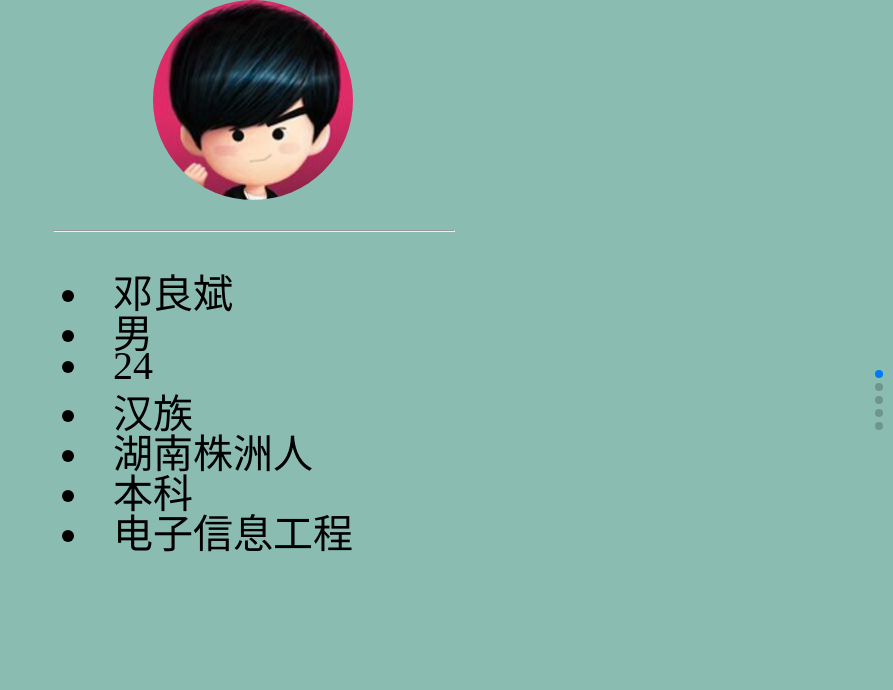
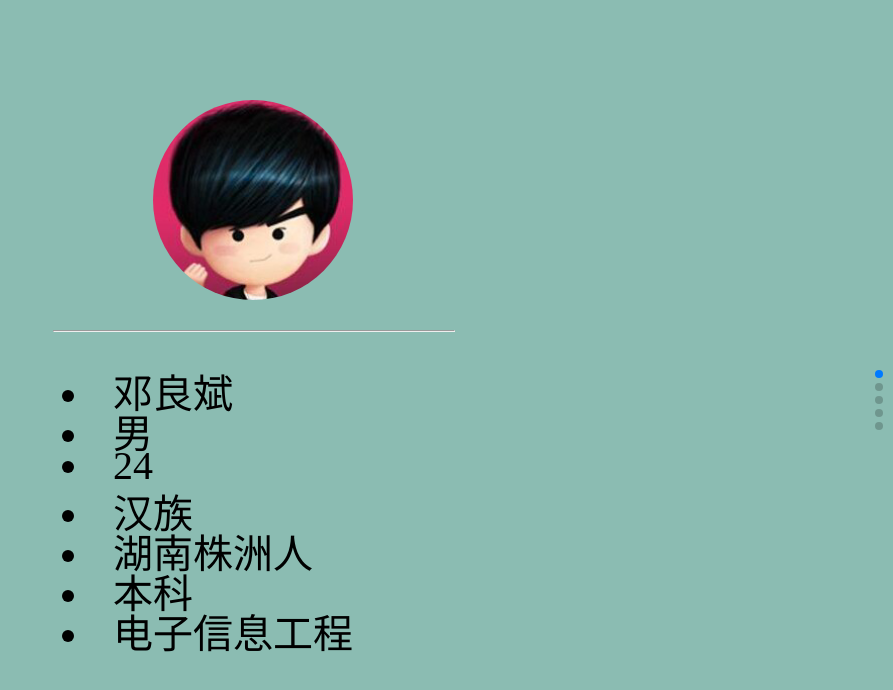
Before and after one commit to lanbin1017/lanbin1017.github.io, a plain HTML site: page index.html in a window 1280 px wide. Shown: the whole page, without its empty margins (387-1280 px from the left). Drawn offline with Linux system fonts and the light colour scheme.

Commit message:
改了第一页margin

```diff
--- a/css/index.css
+++ b/css/index.css
@@ -2,7 +2,7 @@
 
 /*******第一页开始*******/
 .page1{background: #8BBCB2;}
-.page1 .individual{width: 400px;margin: 0px auto;}
+.page1 .individual{width: 400px;margin: 100px auto;}
 .page1 .individual .indi-top{}
 .page1 .individual .indi-top img{border-radius: 50%;margin-left:100px; width: 200px;height: 200px;}
 .page1 .individual hr{width: 400px;margin: 30px 0px;}
```
